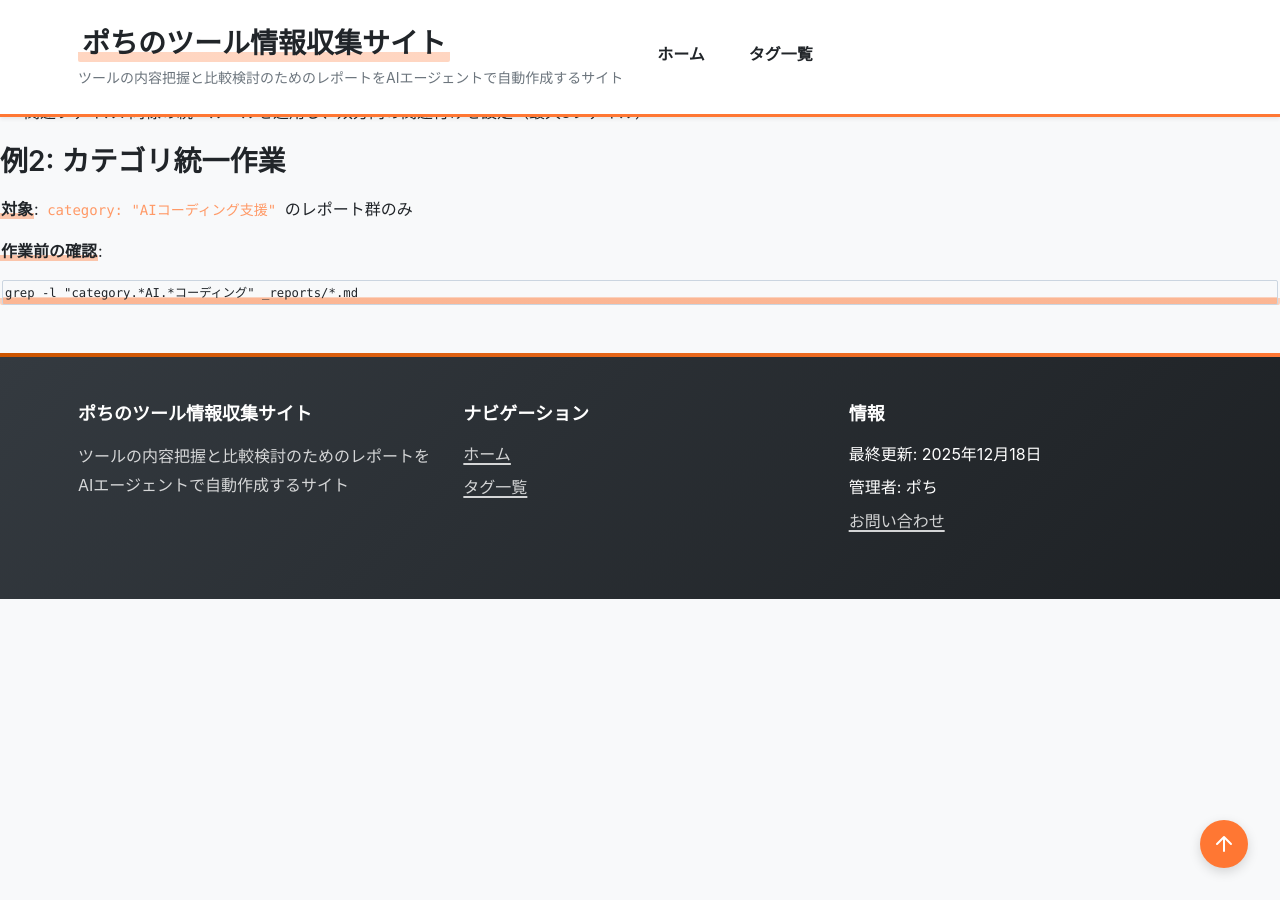
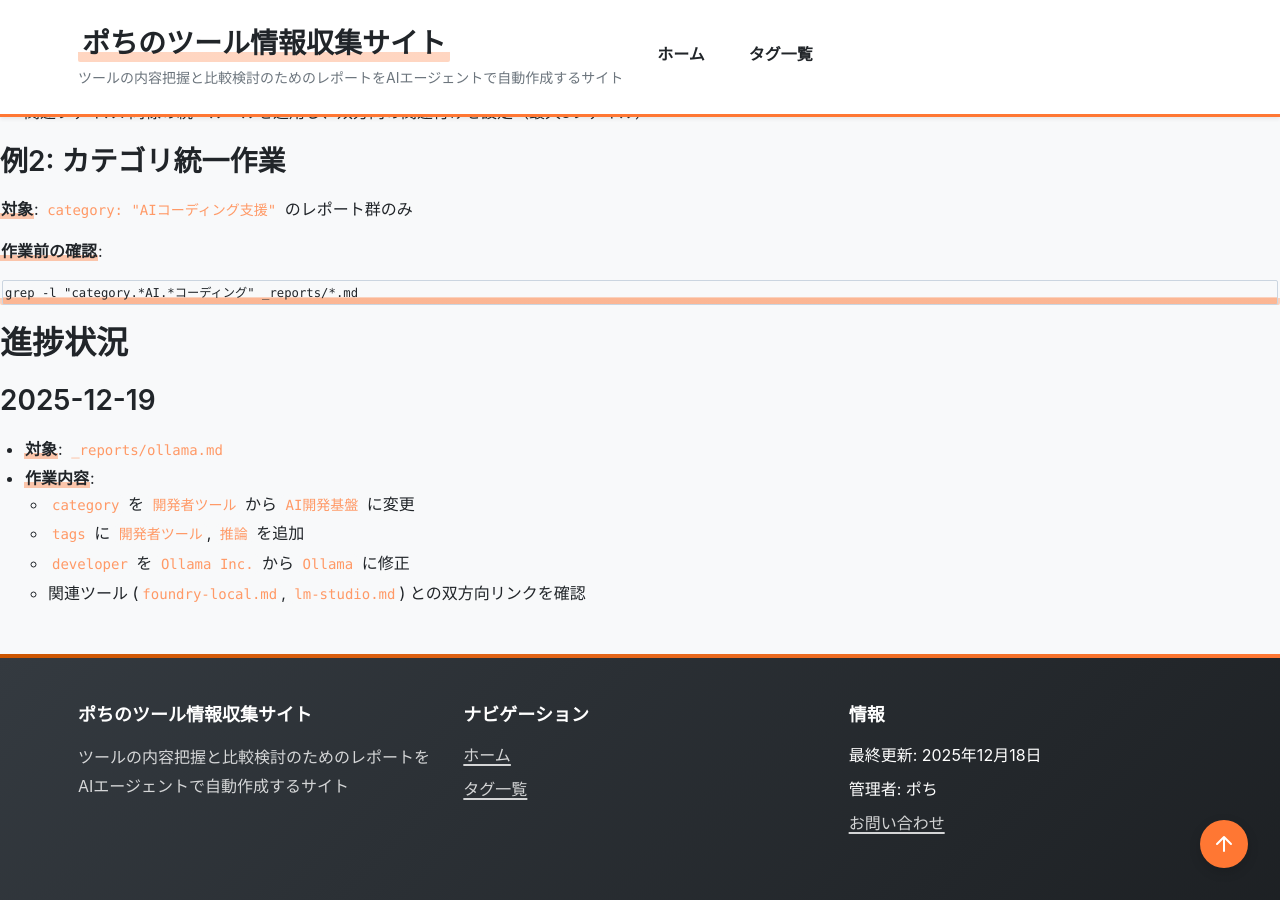
Before and after one commit to aegisfleet/tool-survey-report, a Jekyll site: the page built from task-organizing-category-tags.md, in a window 1280 px wide and 900 px high, scrolled down 5993 px. Built offline with Jekyll 4.4.1, drawn with Linux system fonts in a browser that asks for light colours; our own code applies the rules of GitHub Pages for plain Markdown files.

Commit message:
refactor(ollama): Align category, tags, and relationships with standards
This commit refactors the metadata for the Ollama report to align with the project's standardization guidelines outlined in `task-organizing-category-tags.md`.

- Updates the category for `_reports/ollama.md` from "開発者ツール" to the more specific "AI開発基盤".
- Adds "開発者ツール" and "推論" tags to provide a more comprehensive classification.
- Corrects the developer name to "Ollama" for consistency.
- Verifies that existing `related_tools` ("Foundry Local" and "LM Studio") already had correct bidirectional links back to Ollama, requiring no changes to those files.

Additionally, this commit adds a "Progress Status" section to `task-organizing-category-tags.md` and logs these changes as the first entry.

````diff
--- a/task-organizing-category-tags.md
+++ b/task-organizing-category-tags.md
@@ -240,3 +240,14 @@ grep -l "自律\|エージェント\|Agent" _reports/*.md | head -4
 ```bash
 grep -l "category.*AI.*コーディング" _reports/*.md
 ```
+
+## 進捗状況
+
+### 2025-12-19
+
+- **対象**: `_reports/ollama.md`
+- **作業内容**:
+  - `category` を `開発者ツール` から `AI開発基盤` に変更
+  - `tags` に `開発者ツール`, `推論` を追加
+  - `developer` を `Ollama Inc.` から `Ollama` に修正
+  - 関連ツール (`foundry-local.md`, `lm-studio.md`) との双方向リンクを確認
````
Also changed, not shown: _reports/ollama.md (+4 -2 lines).
